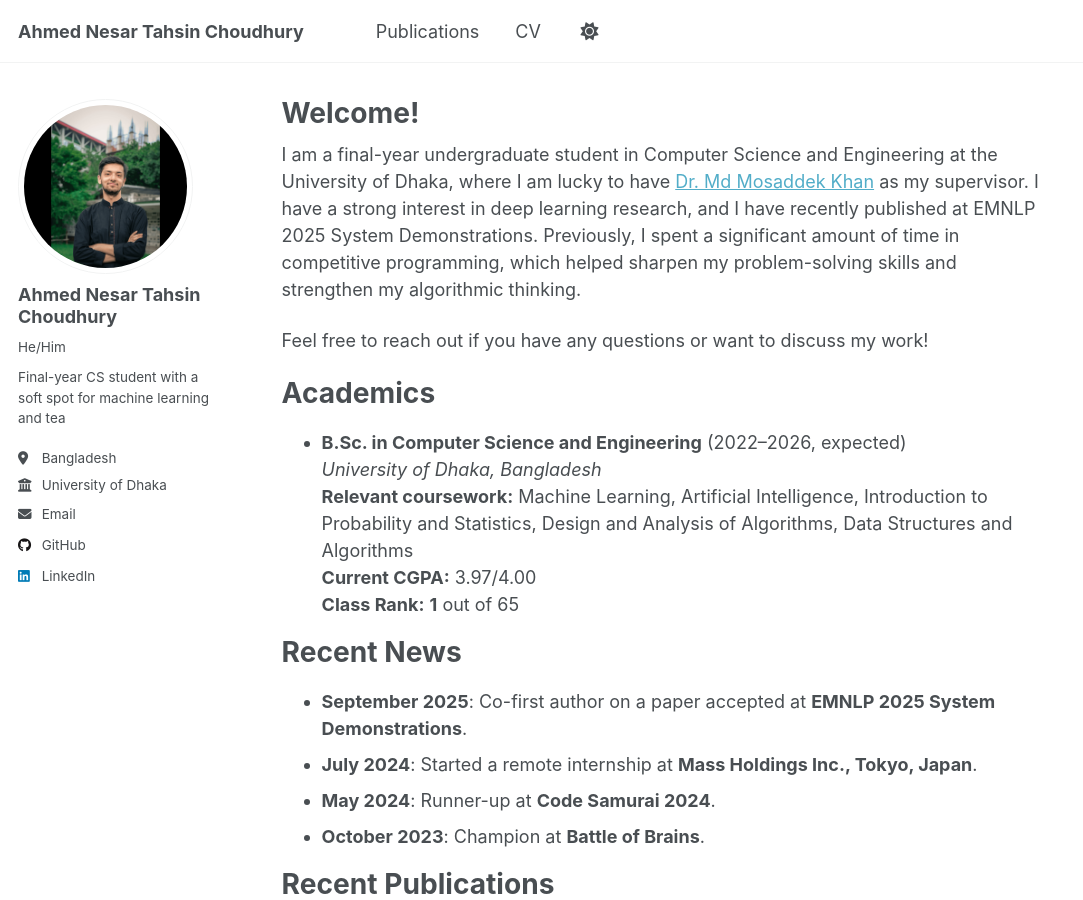
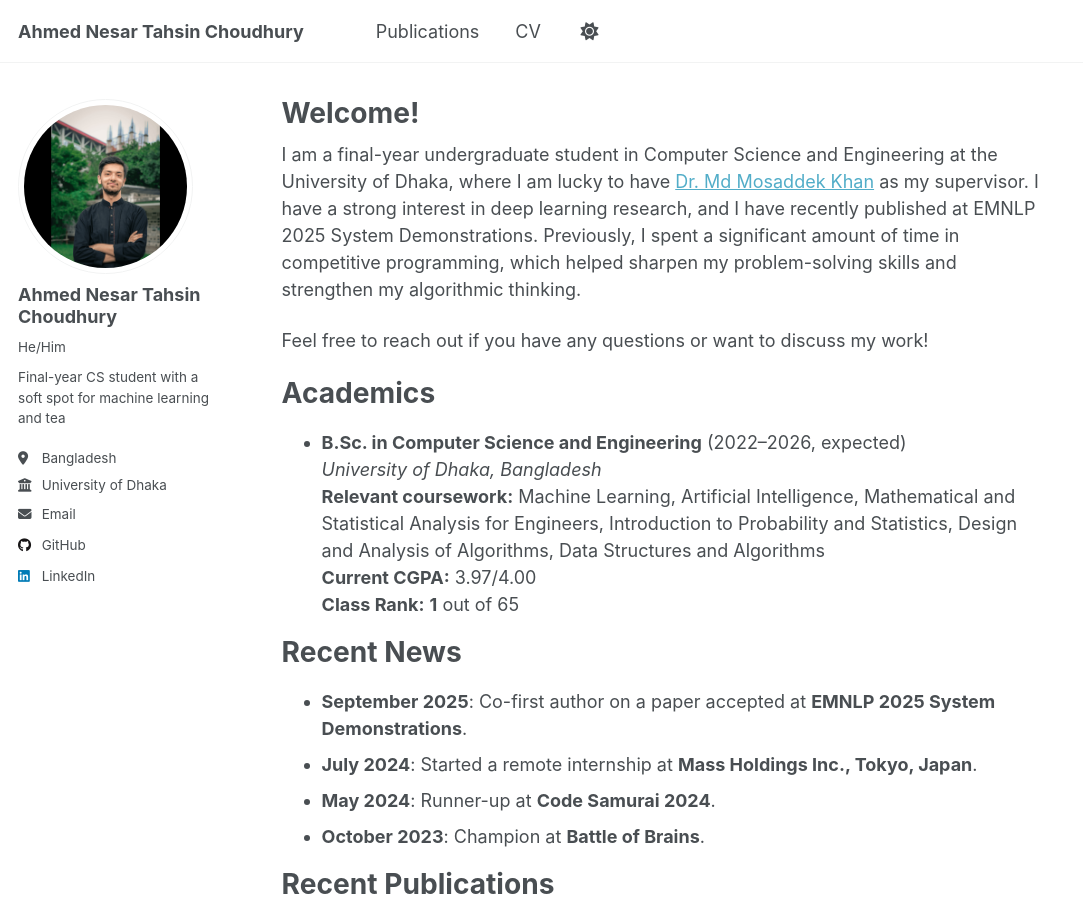
Before and after one commit to tahsinchoudhury/tahsinchoudhury.github.io, a Jekyll site: the page built from _pages/about.md, in a window 1280 px wide and 900 px high. Shown: the whole window, without its empty margins (0-1083 px from the left). Built offline with Jekyll 4.4.1, drawn with Linux system fonts in a browser that asks for light colours; a script that is not in the unit is left out.

Commit message:
updated courses

```diff
--- a/_pages/about.md
+++ b/_pages/about.md
@@ -15,7 +15,7 @@ Academics
 ======
 - **B.Sc. in Computer Science and Engineering** (2022–2026, expected)
   *University of Dhaka, Bangladesh*
-  **Relevant coursework:** Machine Learning, Artificial Intelligence, Introduction to Probability and Statistics, Design and Analysis of Algorithms, Data Structures and Algorithms
+  **Relevant coursework:** Machine Learning, Artificial Intelligence, Mathematical and Statistical Analysis for Engineers, Introduction to Probability and Statistics, Design and Analysis of Algorithms, Data Structures and Algorithms
   **Current CGPA:** 3.97/4.00
   **Class Rank:** **1** out of 65
 
```
